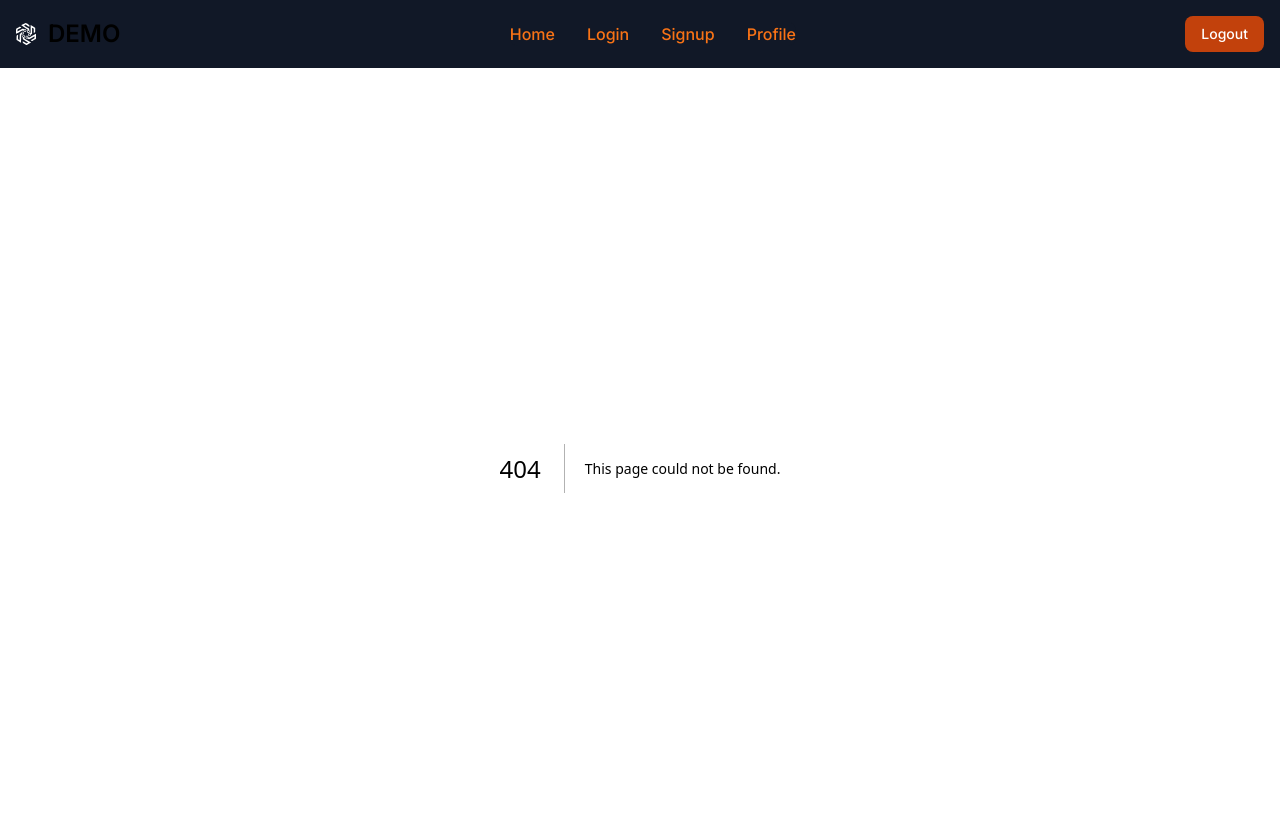
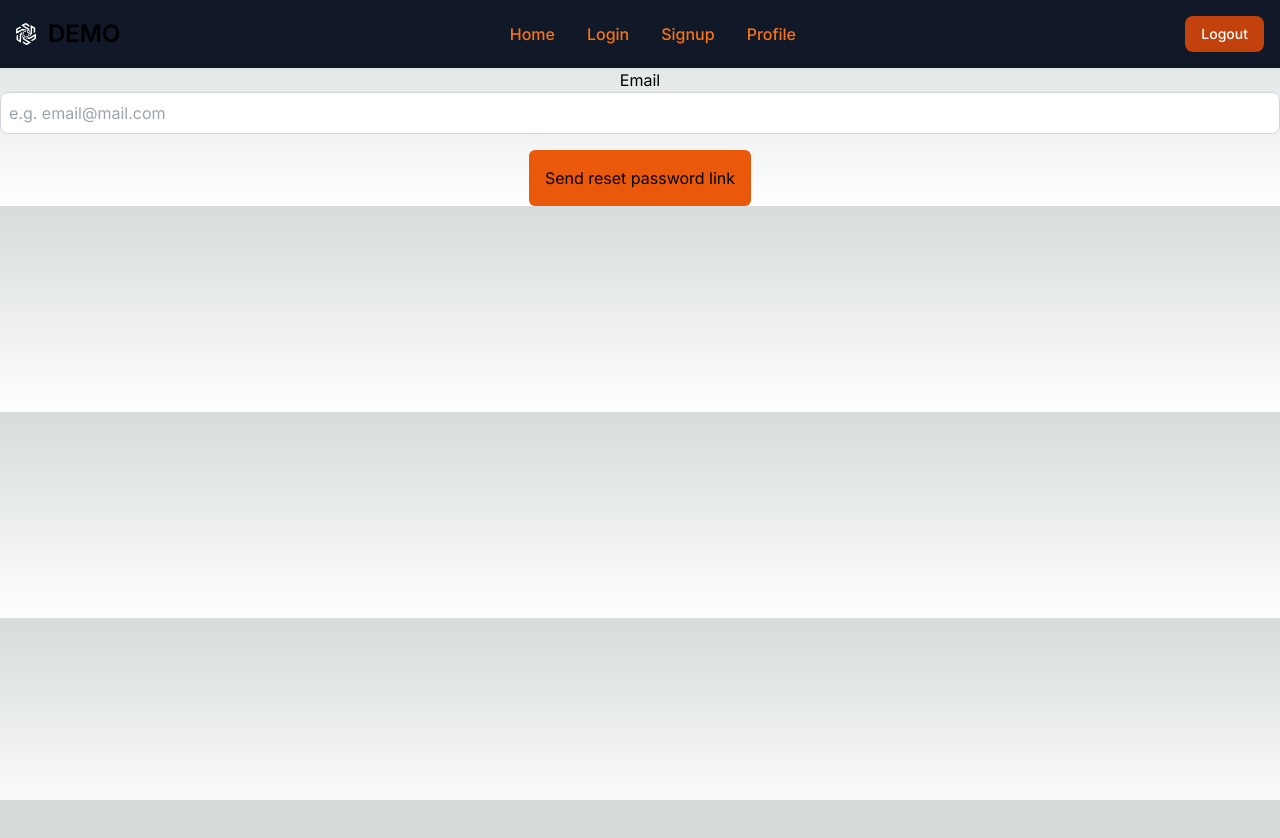
Before and after one commit to Ech0ke/NextJS-Authentication, a Next.js app: page /forgotpassword in a window 1280 px wide. Before the commit this address had no page. Shown: the top 838 px of the page. After the commit the page ends 800 px from the top, so only its background shows below. Built offline with nearby package versions, Linux system fonts and the light colour scheme.

Commit message:
Created forgot password front end to submit email

```diff
--- /dev/null
+++ b/src/app/forgotpassword/page.tsx
@@ -0,0 +1,50 @@
+"use client";
+
+import axios from "axios";
+import React, { FormEvent, useState } from "react";
+import { toast } from "react-hot-toast";
+
+function ForgotPasswordPage() {
+  const [email, setEmail] = useState<string>("");
+  const [loading, setLoading] = useState<boolean>(false);
+
+  async function handleSubmit(e: FormEvent): Promise<void> {
+    e.preventDefault();
+    try {
+      setLoading(true);
+      await axios.post("/api/users/forgotpassword", { email: email });
+      toast.success("Reset password link sent. Check your email.");
+    } catch (e: any) {
+      if (e.response) {
+        // If the error object has a response and the response has a data object with an "error" property
+        toast.error(e.response.data.error); // Display the error message
+      } else {
+        // If the error object does not contain the expected structure, show the original error message
+        toast.error((e as Error).message);
+      }
+    } finally {
+      setLoading(false);
+    }
+  }
+  return (
+    <div>
+      {" "}
+      <form className="text-center" onSubmit={handleSubmit}>
+        <label htmlFor="email">Email</label>
+        <input
+          className="w-full p-2 text-gray-800 border border-gray-300 rounded-lg mb-4 focus:outline-none focus:border-gray-600"
+          id="email"
+          type="text"
+          value={email}
+          onChange={(e) => setEmail(e.target.value)}
+          placeholder="e.g. email@mail.com"
+        />
+        <button className="bg-orange-600 p-4 rounded-md">
+          Send reset password link
+        </button>
+      </form>
+    </div>
+  );
+}
+
+export default ForgotPasswordPage;
```
